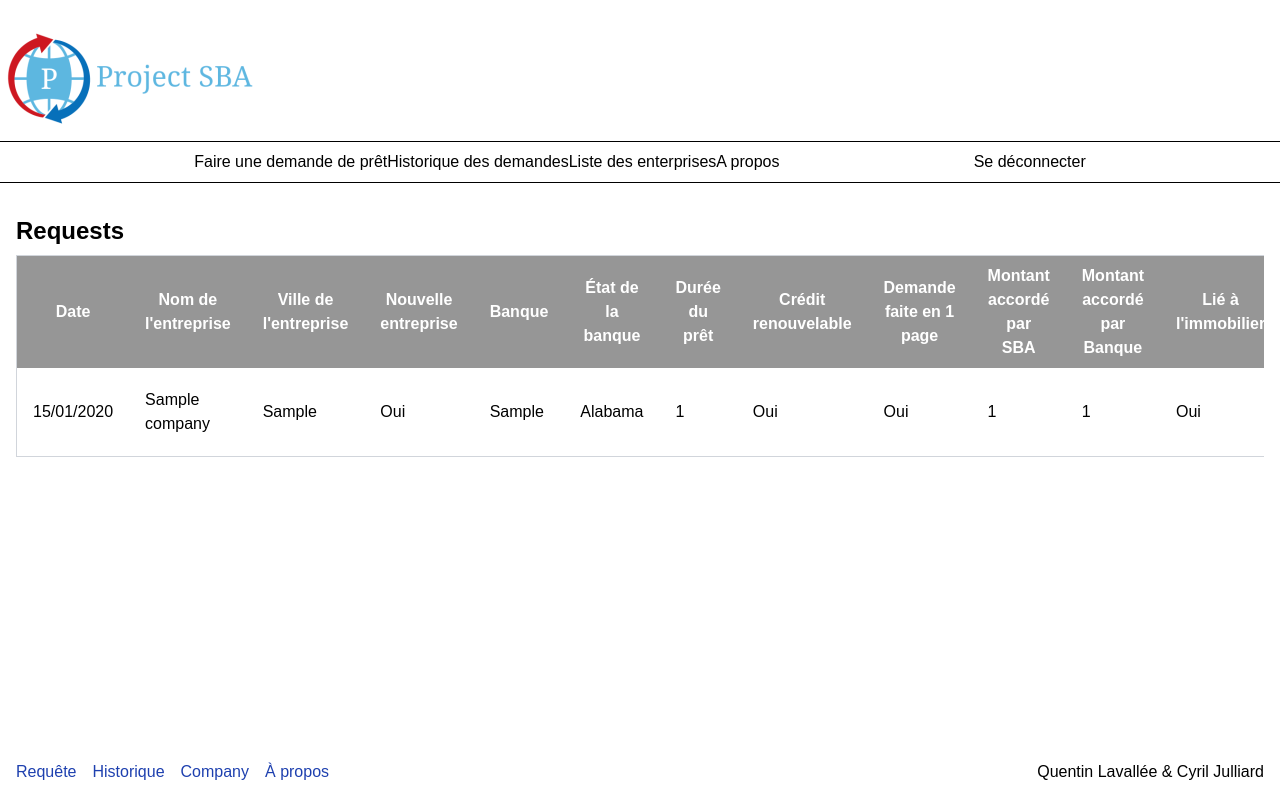
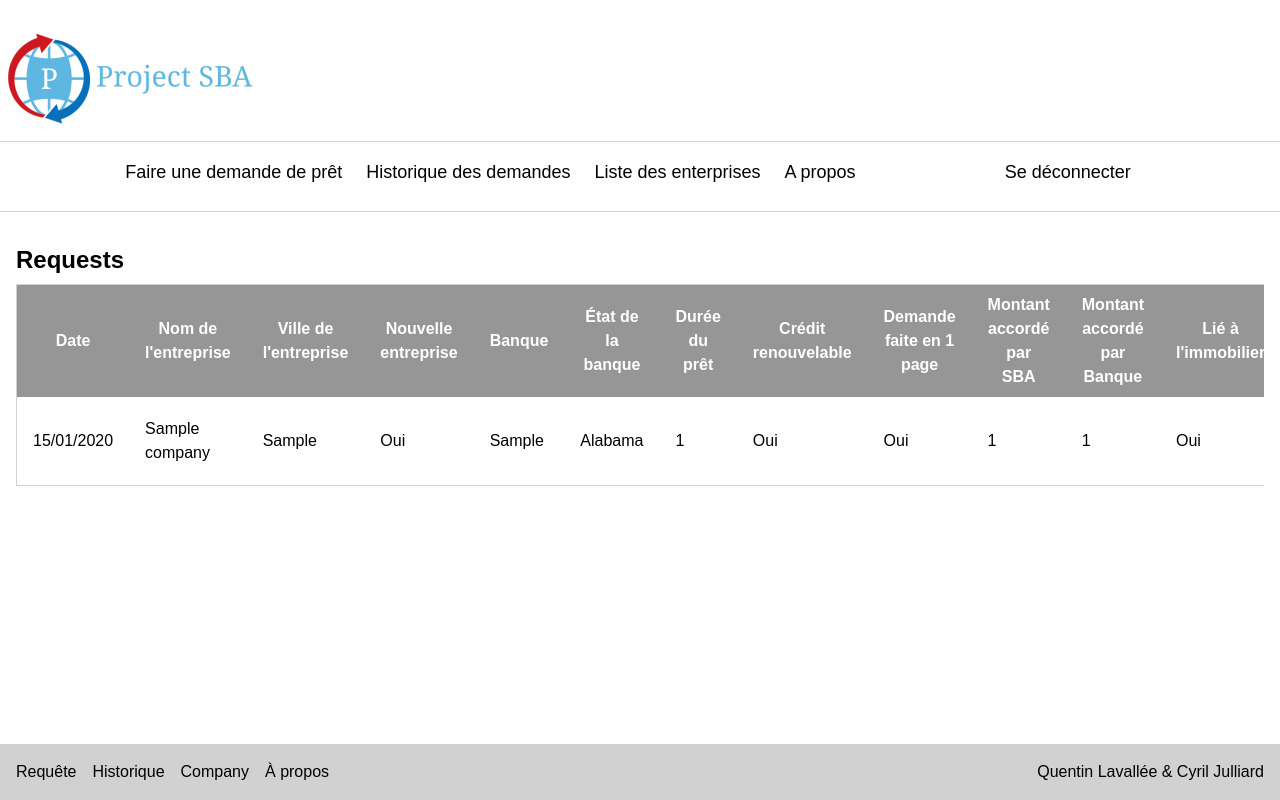
Before and after one commit to cjulliar/loan_project, a Django app: page /loan_history/ in a window 1280 px wide. Run offline with Django 4.2, Linux system fonts and the light colour scheme; a user stored in the database is signed in; tables that the repository leaves empty hold one stand-in row (values such as "Sample post"); style sheets or scripts are compiled from the project's sources.

Commit message:
modif de la palette de couleurs

```diff
--- a/app/main/templates/main/loan_history_page.html
+++ b/app/main/templates/main/loan_history_page.html
@@ -3,7 +3,7 @@
 {% block content %}
     <h3 class="text-2xl font-bold mt-4 mb-2">Requests</h3>
     <div class="overflow-x-auto">
-        <table class="w-full border-collapse border border-gray-300">
+        <table class="w-full border-collapse border">
             <thead>
                 <tr class="bg-gray-400 text-white">
                     <th class="tab_style">Date</th>
--- a/app/static/css/input.css
+++ b/app/static/css/input.css
@@ -7,5 +7,9 @@
 }
 
 .a-style {
-    @apply my-2 pb-2 border-b border-transparent hover:border-blue hover:border-b-4 text-lg mr-6
+    @apply my-2 pb-2 border-b border-transparent hover:border-blue-600 hover:border-b-4 text-lg mr-6
 }
+
+.link_footer{
+    @apply hover:text-blue-600 hover:underline
+}
--- a/app/tailwind.config.js
+++ b/app/tailwind.config.js
@@ -8,13 +8,19 @@ module.exports = {
     extend: {
       colors: {
         blue: {
-            400:'#002e6d',
+            200:'#00a2ff',
+            400:'#005fdd',
+            600:'#002e6d', //SBA
         },
-        red: '#cc0000',
+        red: {
+          200:'#ff5959',
+          400:'#cc0000', //SBA
+          600:'#af0505',
+        },
         gray: {
-            200:'d1d1d1',
-            400:'#969696',
-            800:'#686868'
+            200:'#d1d1d1',
+            400:'#969696', //SBA
+            800:'#686868' //SBA
         },
         white: '#ffffff',
       },
--- a/app/templates/base.html
+++ b/app/templates/base.html
@@ -13,7 +13,7 @@
     {% block script %}{% endblock script %}
 </head>
 
-<body class="decoration-pink-500 font-sans bg-white text-black  flex flex-col min-h-screen">
+<body class="font-sans bg-white text-black  flex flex-col min-h-screen">
 
     {% include "includes/header.html" %}
 
--- a/app/templates/includes/footer.html
+++ b/app/templates/includes/footer.html
@@ -14,11 +14,11 @@
         <nav class="flex justify-between items-center">
             <div class="flex space-x-4">
                 {% if user.is_authenticated %}
-                    <a href="{{ request_url }}" class="text-blue-800 hover:text-blue-300 hover:underline">Requête</a>
-                    <a href="{{ history_url }}" class="text-blue-800 hover:text-blue-300 hover:underline">Historique</a>
-                    <a href="{{ companies_url }}" class="text-blue-800 hover:text-blue-300 hover:underline">Company</a>
+                    <a href="{{ request_url }}" class="link_footer">Requête</a>
+                    <a href="{{ history_url }}" class="link_footer">Historique</a>
+                    <a href="{{ companies_url }}" class="link_footer">Company</a>
                 {% endif %}
-                    <a href="{{ about_url }}" class="text-blue-800 hover:text-blue-300 hover:underline">À propos</a>
+                    <a href="{{ about_url }}" class="link_footer">À propos</a>
             </div>
             <div>
                 <p class="text-base">Quentin Lavallée & Cyril Julliard</p>
```
